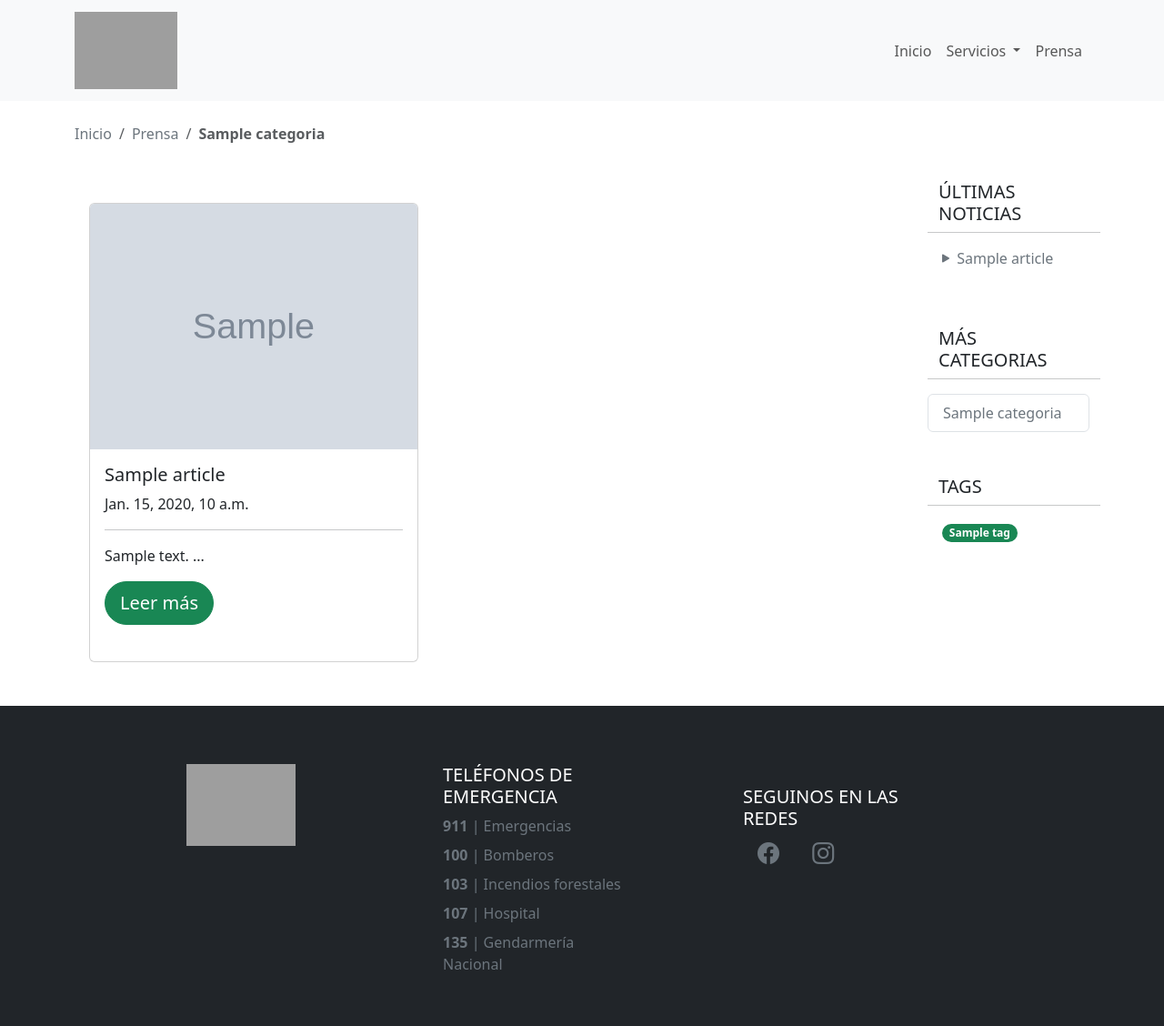
After one commit to ardu1na/cms_django, a Django app: template templates/page/prensa/categoria.html in a window 1280 px wide. The commit adds this page. Shown: the whole page at 91% size. Run offline with Django 3.2, Linux system fonts and the light colour scheme; the template is opened without the code that fills it: most values are stand-ins (such as "Sample title", 1, 10 or a date in 2020); grey boxes marked "Sample" are stand-in pictures; some libraries are stand-ins or nearby versions; grey boxes are pictures that could not be loaded.

Commit message:
categoria view and fe done

```diff
--- a/core/urls.py
+++ b/core/urls.py
@@ -3,7 +3,7 @@ from django.contrib import admin
 from django.urls import path, include
 from django.conf.urls.static import static
 from core import settings
-from prensa.views import index, articulo, prensa
+from prensa.views import index, articulo, prensa, categorias
 
 
 urlpatterns = [
@@ -12,5 +12,6 @@ urlpatterns = [
     path('', index, name="index"),
     path('prensa/nota/<slug:slug>/', articulo, name="articulo"),
     path('prensa/', prensa, name="prensa"),
+    path('prensa/categoria/<slug:slug>/', categorias, name="categoria"),
 
 ] + static(settings.MEDIA_URL, document_root=settings.MEDIA_ROOT)
--- a/templates/page/prensa/articulo.html
+++ b/templates/page/prensa/articulo.html
@@ -12,7 +12,7 @@
                   <li class="breadcrumb-item "><a class="text-decoration-none text-secondary" href="{% url 'index' %}">Inicio</a></li>
                   <li class="breadcrumb-item"><a class="text-decoration-none text-secondary" href="{% url 'prensa' %}">Prensa</a></li>
                   {% if object.categoria %}
-                  <li class="breadcrumb-item"><a class="text-decoration-none text-secondary" href="#">{{ object.categoria}}</a></li>
+                  <li class="breadcrumb-item"><a class="text-decoration-none text-secondary" href="{% url 'categoria' slug=object.categoria.slug %}">{{ object.categoria}}</a></li>
                   {% endif %}
                   <!--crear prensa views y filters para categoria buscador y tags-->
                   <li class="breadcrumb-item active" aria-current="page"> {{object.titulo}}</li>
--- /dev/null
+++ b/templates/page/prensa/categoria.html
@@ -0,0 +1,144 @@
+{% extends 'page/layout/base.html' %}
+
+{% load static %}
+{% block 'title' %}| Prensa {% endblock %}
+{% block 'content' %}
+<!-- Pagina del detalle de la nota de Prensa id: {{ object.id }}-->
+
+    <div class="container my-4">
+
+        <nav aria-label="breadcrumb">
+            <ol class="breadcrumb ">
+                <li class="breadcrumb-item "><a class="text-decoration-none text-secondary" href="{% url 'index' %}">Inicio</a></li>
+                <li class="breadcrumb-item"><a class="text-decoration-none text-secondary" href="{% url 'prensa' %}">Prensa</a></li>
+                {% if categoria %}
+                <li class="breadcrumb-item active" aria-current="page">  <strong> {{ categoria }} </strong></li>
+                {% endif %}
+            </ol>
+        </nav>
+
+        <br>
+
+
+
+
+        <div class="row">
+            <div class="col-md-10">
+                {% if articulos %}
+                <br>
+
+                <div class="container">
+
+                    <div class="row">
+                        {% for article in articulos  %} <!-- Artículo {{ article.id }} -->
+
+                            <div class="col-md-5 mb-4 mx-1">
+                                <div class="card">
+
+                                    <img
+                                    {% if article.image_top %}
+                                        src="{{ article.image_top.url }}"
+                                    {% else %}
+                                    {% if article.image_bottom %}
+                                        src="{{ article.image_bottom.url }}"
+                                    {% else %}
+                                        src="{% static 'img/logo.png' %}"
+
+                                    {% endif %}                {% endif %}
+
+                                    class="card-img-top" alt="{{ article.titulo }} Municipalidad de El Bolsón">
+
+                                    <div class="card-body">
+                                        <h5 class="card-title">{{ article.titulo }}</h5>
+                                        <p class="card-text">{{ article.fecha }}</p>
+                                        <hr>
+                                        <p class="card-text">{{ article.texto|safe|slice:":200" }} ...</p>
+                                        <a href="{{ article.get_absolute_url }}" class="btn btn-success btn-lg rounded-pill mb-4">Leer más</a>
+                                    </div>
+                                </div>
+                            </div>
+                        {% endfor %}
+                    </div>
+
+                </div>
+
+
+                    <!-- PAGINATION -->
+                    {% if articulos.has_other_pages %}
+                    <nav aria-label="Page navigation">
+                    <ul class="pagination justify-content-center mt-3">
+                        {% if articulos.has_previous %}
+                        <li class="page-item">
+                            <a class="page-link" href="?page={{ articulos.previous_page_number }}" tabindex="-1" aria-label="Previous">
+                            <span aria-hidden="true">&laquo;</span>
+                            </a>
+                        </li>
+                        {% endif %}
+
+                        {% for page_num in articulos.paginator.page_range %}
+                            {% if articulos.number == page_num %}
+                                <li class="page-item active"><a class="page-link">{{ page_num }}</a></li>
+                            {% elif page_num > articulos.number|add:'-3' and page_num < articulos.number|add:'3' %}
+                                <li class="page-item"><a class="page-link" href="?page={{ page_num }}">{{ page_num }}</a></li>
+                            {% endif %}
+                        {% endfor %}
+
+                        {% if articulos.has_next %}
+                        <li class="page-item">
+                            <a class="page-link" href="?page={{ articulos.next_page_number }}" aria-label="Next">
+                            <span aria-hidden="true">&raquo;</span>
+                            </a>
+                        </li>
+                        {% endif %}
+                    </ul>
+                    </nav>
+                    {% endif %}
+
+                {% else %}
+                    <div class="card m-2">
+                        <div class="card-body">
+                            <h4 class="card-title">No encontrado</h4>
+                            <p class="card-text">No se han podido hallar artículos para esta categoría.</p>
+                            <hr>
+                        </div>
+                    </div>
+                {% endif %}
+            </div>
+
+            <div class="col-md-2 sticky-top h-100">
+                <div class="row">
+                    <h5>ÚLTIMAS NOTICIAS</h5>
+                    <hr>
+                    {% for article in last %}
+                        <p><a class="text-decoration-none text-secondary" href="{{article.get_absolute_url}}"><i class="bi bi-play-fill"></i> {{ article.titulo }}</a></p>
+                    {% endfor %}
+                </div>
+
+                <div class="row my-5">
+                    <h5>MÁS CATEGORIAS</h5>
+                    <hr>
+                    <ul class="list-group">
+                        {% for categoria in categorias %}
+                            <li class="list-group-item"><a class="text-decoration-none text-secondary" href="{% url 'categoria' slug=categoria.slug %}"> {{ categoria.nombre }}</a></li>
+                        {% endfor %}
+                    </ul>
+                </div>
+
+                <div class="row mb-4">
+                    <h5>TAGS</h5>
+                    <hr>
+                    {% for tag in tags %}
+                        <a class="text-decoration-none mx-1" href="#"><span class="badge rounded-pill text-bg-success">{{tag.nombre}}<span></a>
+                    {% endfor %}
+                </div>
+            </div>
+        </div>
+
+
+    </div>
+
+
+
+
+
+{% endblock %}
```
Also changed, not shown: prensa/models.py (+11 -0 lines), prensa/views.py (+39 -29 lines), templates/page/prensa/prensa.html (+45 -42 lines), templates/page/prensa/query.html (deleted, +0 -99 lines).
